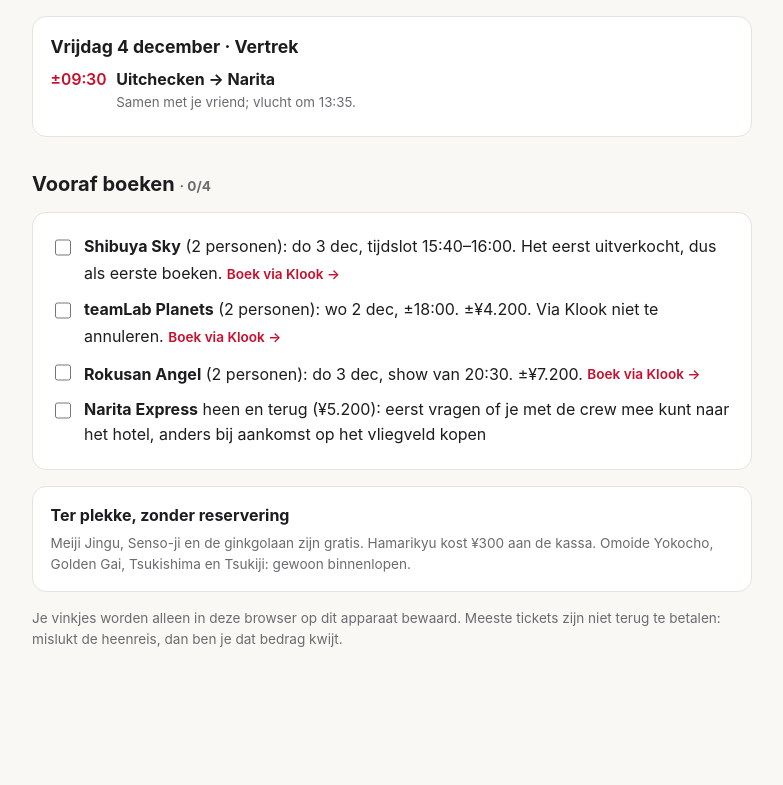
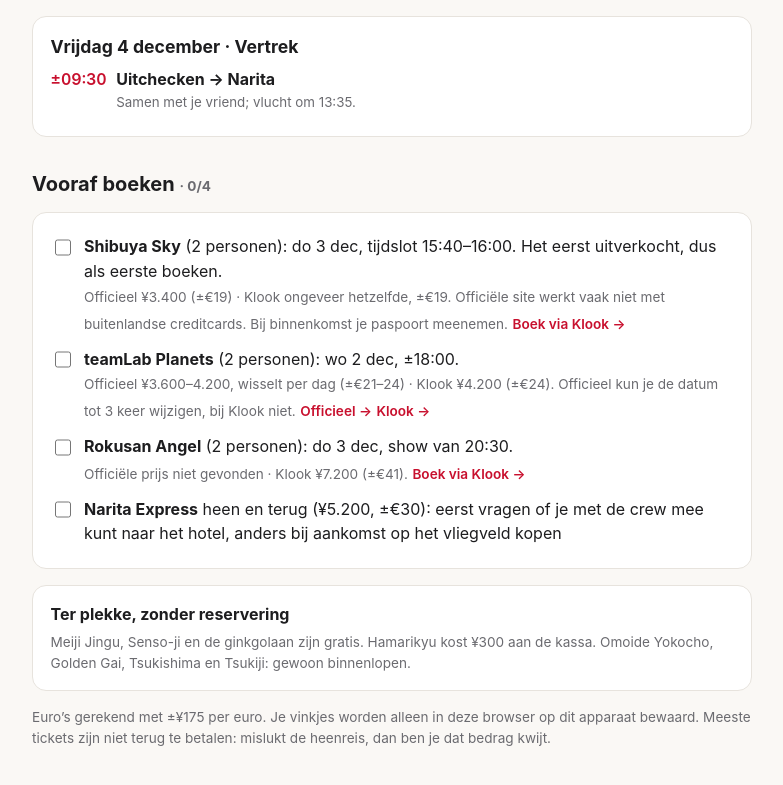
Before and after one commit to ndefeijter/japan, a plain HTML site: page index.html in a window 1280 px wide. Shown: the part 2101-2886 px from the top of the page, without its empty margins (248-1031 px from the left). Before the commit the page ends 2829 px from the top, so only its background shows below. Drawn offline with Linux system fonts and the light colour scheme.

Commit message:
Booking prices in EUR, official vs Klook
Co-Authored-By: Claude Opus 5.5 <noreply@anthropic.com>
Claude-Session: https://claude.ai/code/session_01R3ikkUmq7GUwGnQdWbUGbt

```diff
--- a/index.html
+++ b/index.html
@@ -124,16 +124,16 @@
 <section id="boeken">
   <h2>Vooraf boeken <span class="progress" id="progress"></span></h2>
   <div class="card check">
-    <label><input type="checkbox" data-id="shibuya"><span><b>Shibuya Sky</b> (2 personen): do 3 dec, tijdslot 15:40–16:00. Het eerst uitverkocht, dus als eerste boeken. <a class="book" target="_blank" rel="noopener" href="https://www.klook.com/activity/70672-shibuya-sky-tokyo/">Boek via Klook →</a></span></label>
-    <label><input type="checkbox" data-id="teamlab"><span><b>teamLab Planets</b> (2 personen): wo 2 dec, ±18:00. ±¥4.200. Via Klook niet te annuleren. <a class="book" target="_blank" rel="noopener" href="https://www.klook.com/activity/25300-teamlab-planets-toyosu-tokyo-ticket/">Boek via Klook →</a></span></label>
-    <label><input type="checkbox" data-id="rokusan"><span><b>Rokusan Angel</b> (2 personen): do 3 dec, show van 20:30. ±¥7.200. <a class="book" target="_blank" rel="noopener" href="https://www.klook.com/activity/229535">Boek via Klook →</a></span></label>
-    <label><input type="checkbox" data-id="nex"><span><b>Narita Express</b> heen en terug (¥5.200): eerst vragen of je met de crew mee kunt naar het hotel, anders bij aankomst op het vliegveld kopen</span></label>
+    <label><input type="checkbox" data-id="shibuya"><span><b>Shibuya Sky</b> (2 personen): do 3 dec, tijdslot 15:40–16:00. Het eerst uitverkocht, dus als eerste boeken.<br><small class="note">Officieel ¥3.400 (±€19) · Klook ongeveer hetzelfde, ±€19. Officiële site werkt vaak niet met buitenlandse creditcards. Bij binnenkomst je paspoort meenemen.</small> <a class="book" target="_blank" rel="noopener" href="https://www.klook.com/activity/70672-shibuya-sky-tokyo/">Boek via Klook →</a></span></label>
+    <label><input type="checkbox" data-id="teamlab"><span><b>teamLab Planets</b> (2 personen): wo 2 dec, ±18:00.<br><small class="note">Officieel ¥3.600–4.200, wisselt per dag (±€21–24) · Klook ¥4.200 (±€24). Officieel kun je de datum tot 3 keer wijzigen, bij Klook niet.</small> <a class="book" target="_blank" rel="noopener" href="https://teamlabplanets.dmm.com/en/ticket">Officieel →</a> <a class="book" target="_blank" rel="noopener" href="https://www.klook.com/activity/25300-teamlab-planets-toyosu-tokyo-ticket/">Klook →</a></span></label>
+    <label><input type="checkbox" data-id="rokusan"><span><b>Rokusan Angel</b> (2 personen): do 3 dec, show van 20:30.<br><small class="note">Officiële prijs niet gevonden · Klook ¥7.200 (±€41).</small> <a class="book" target="_blank" rel="noopener" href="https://www.klook.com/activity/229535">Boek via Klook →</a></span></label>
+    <label><input type="checkbox" data-id="nex"><span><b>Narita Express</b> heen en terug (¥5.200, ±€30): eerst vragen of je met de crew mee kunt naar het hotel, anders bij aankomst op het vliegveld kopen</span></label>
   </div>
   <div class="card">
     <b>Ter plekke, zonder reservering</b>
     <p class="note" style="margin:.35rem 0 0">Meiji Jingu, Senso-ji en de ginkgolaan zijn gratis. Hamarikyu kost ¥300 aan de kassa. Omoide Yokocho, Golden Gai, Tsukishima en Tsukiji: gewoon binnenlopen.</p>
   </div>
-  <p class="note">Je vinkjes worden alleen in deze browser op dit apparaat bewaard. Meeste tickets zijn niet terug te betalen: mislukt de heenreis, dan ben je dat bedrag kwijt.</p>
+  <p class="note">Euro’s gerekend met ±¥175 per euro. Je vinkjes worden alleen in deze browser op dit apparaat bewaard. Meeste tickets zijn niet terug te betalen: mislukt de heenreis, dan ben je dat bedrag kwijt.</p>
 </section>
 
 </main>
```
